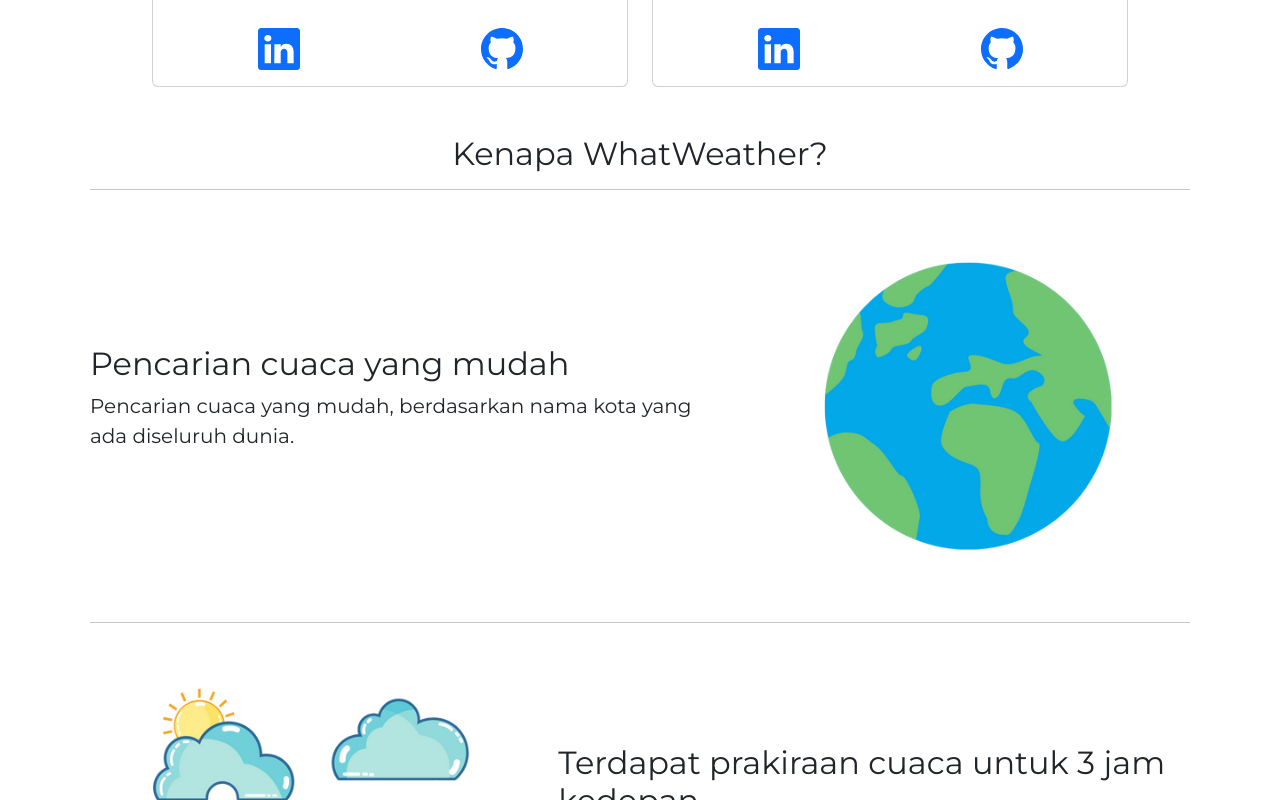
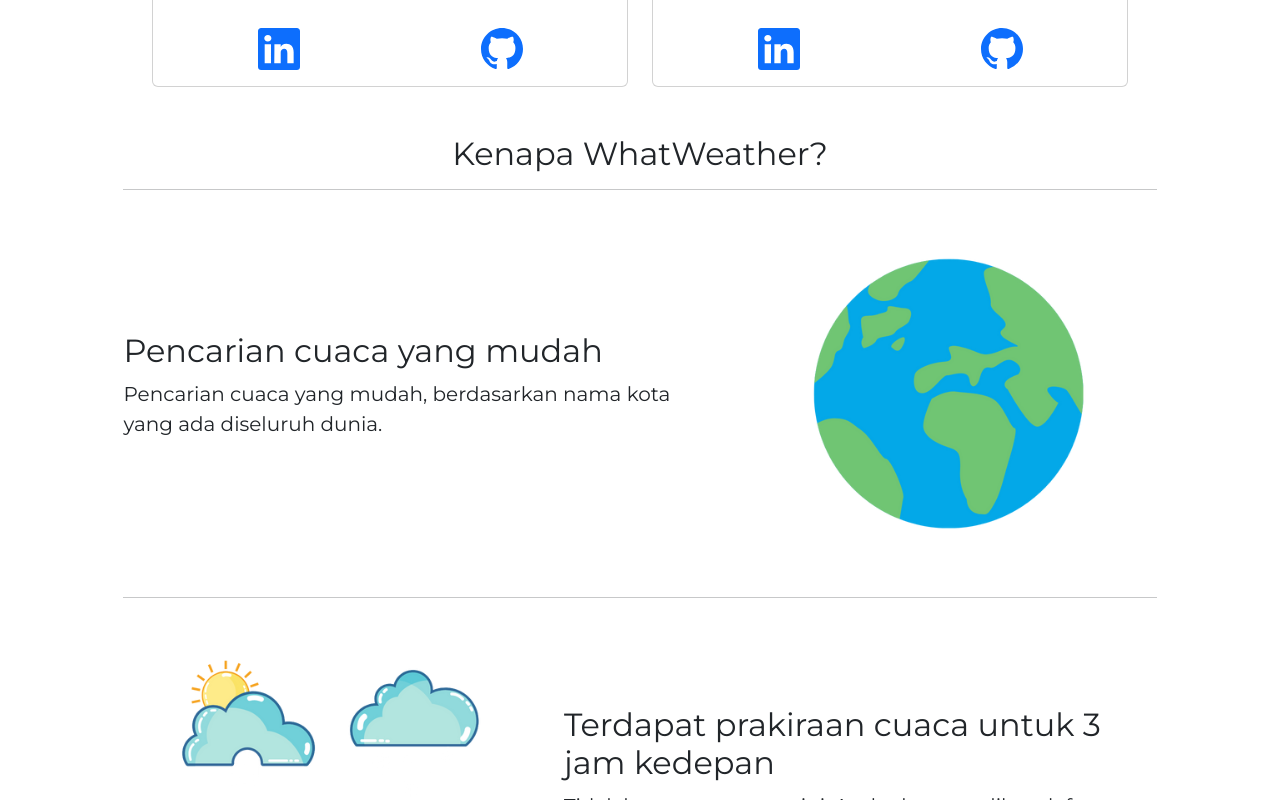
Before and after one commit to Bimoaryobkr/DicodingCapstone-WhatWeather, a React (Create React App) app: page /about-us in a window 1280 px wide. Shown: the part 1180-1980 px from the top of the page. Built offline with nearby package versions, Linux system fonts and the light colour scheme.

Commit message:
Styling pada Feature

```diff
--- a/src/styles/style.css
+++ b/src/styles/style.css
@@ -49,9 +49,10 @@ main {
 
 .feature {
   justify-content: center;
-  max-width: 1200px;
   margin-left: auto;
   margin-right: auto;
+  padding-left: 3%;
+  padding-right: 3%;
 }
 
 .image_profile {
```
